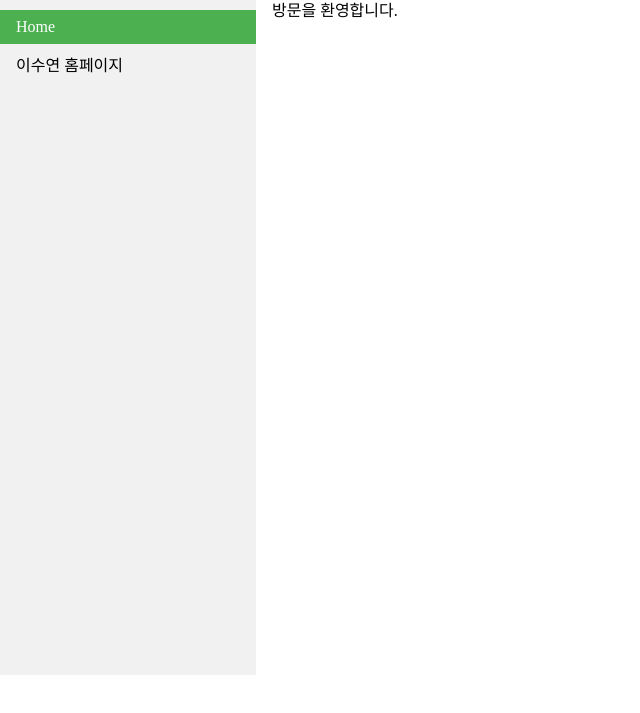
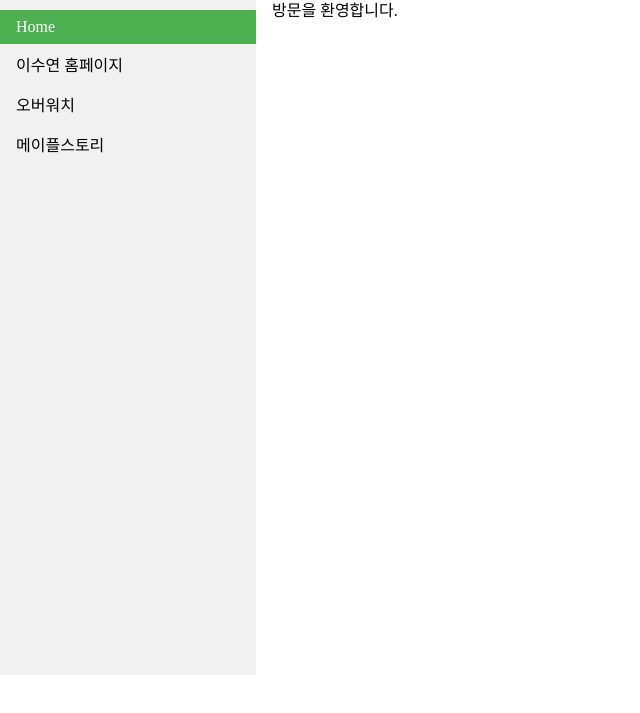
Before and after one commit to ehtn/project, a plain HTML site: page index.html in a window 1280 px wide. Shown: the part 125-838 px from the top of the page, without its empty margins (0-640 px from the left). Drawn offline with Linux system fonts and the light colour scheme.

Commit message:
Update index.html

```diff
--- a/index.html
+++ b/index.html
@@ -52,6 +52,9 @@
 
       <li><a class="active" href="./index.html" >Home</a></li>
       <li><a href="./lde/index.html" target="_top">이수연 홈페이지</a></li>
+      <li><a href="./html/profile1.htm" target="if_adw"> 오버워치</a></li>
+      <li><a href="./html/profile1.htm" target="if_adw"> 메이플스토리</a></li>
+
 
     </ul>
 
```
